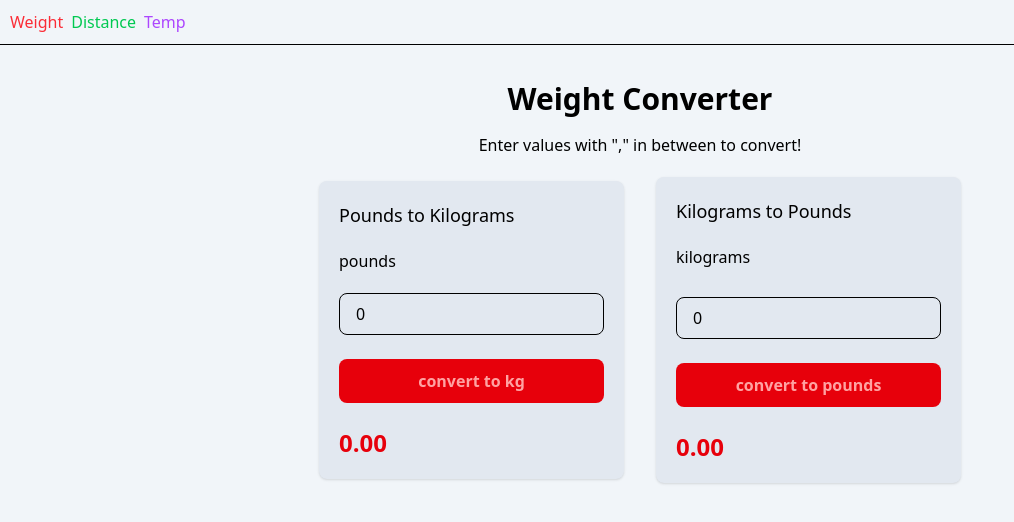
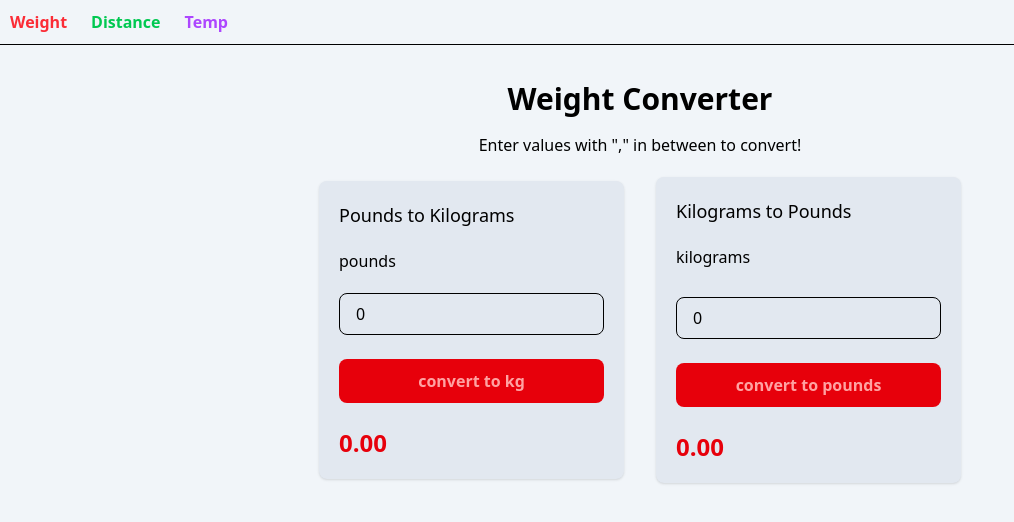
Before and after one commit to Narnar-the-Rat-Girl/grouppro1webdev2, a plain HTML site: page weight.html in a window 1280 px wide. Shown: the whole page, without its empty margins (0-1014 px from the left). Drawn offline with nearby package versions, Linux system fonts and the light colour scheme.

Commit message:
edit nav

```diff
--- a/weight.html
+++ b/weight.html
@@ -12,15 +12,15 @@
       <nav
         class="bg-neutral-primary w-full start-0 border-b border-default p-2.5"
       >
-        <ul class="flex">
+        <ul class="flex gap-4">
           <li class="me-2">
-            <a class="text-red-500 hover:text-red-800" href="weight.html">Weight</a>
+            <a class="text-red-500 hover:text-red-800 font-bold" href="weight.html">Weight</a>
           </li>
           <li class="me-2">
-            <a class="text-green-500 hover:text-green-800" href="distance.html">Distance</a>
+            <a class="text-green-500 hover:text-green-800 font-bold" href="distance.html">Distance</a>
           </li>
           <li class="me-2">
-            <a class="text-purple-500 hover:text-purple-800" href="temp.html">Temp</a>
+            <a class="text-purple-500 hover:text-purple-800 font-bold" href="temp.html">Temp</a>
           </li>
         </ul>
       </nav>
```
